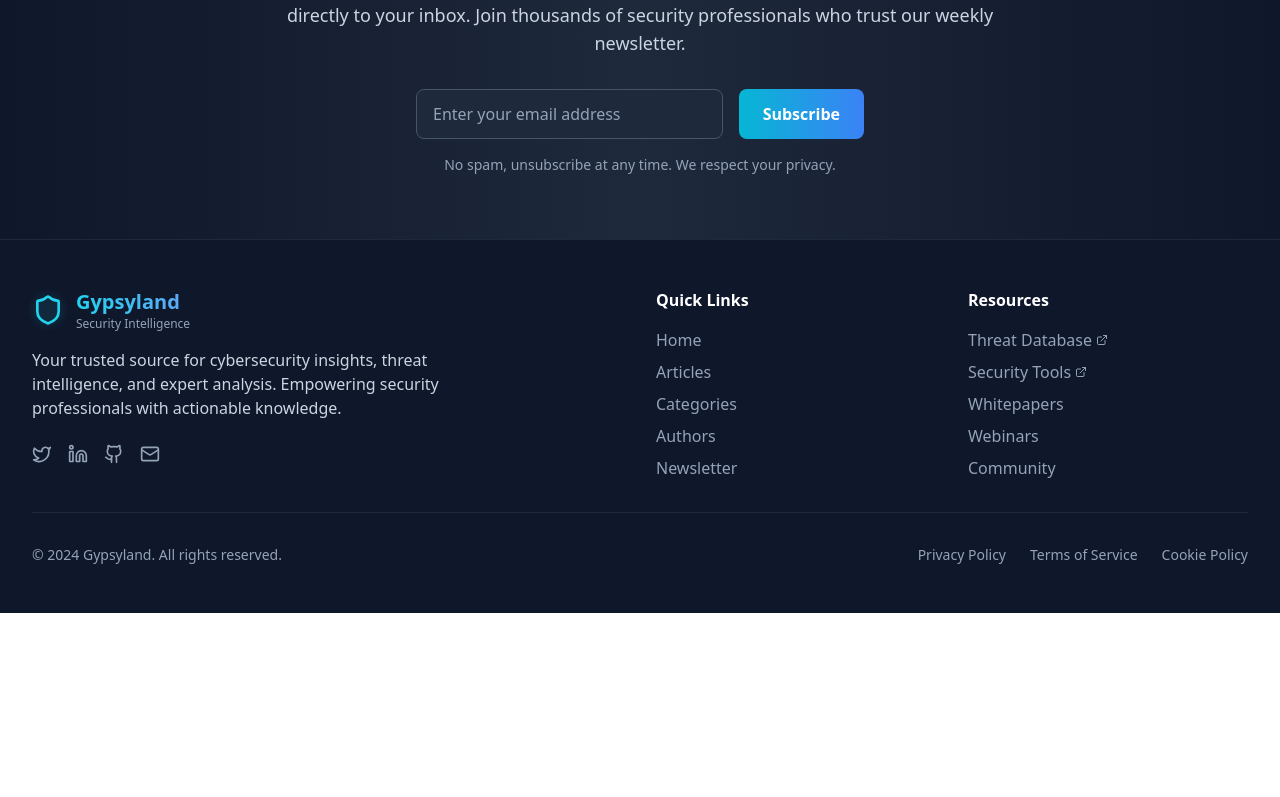
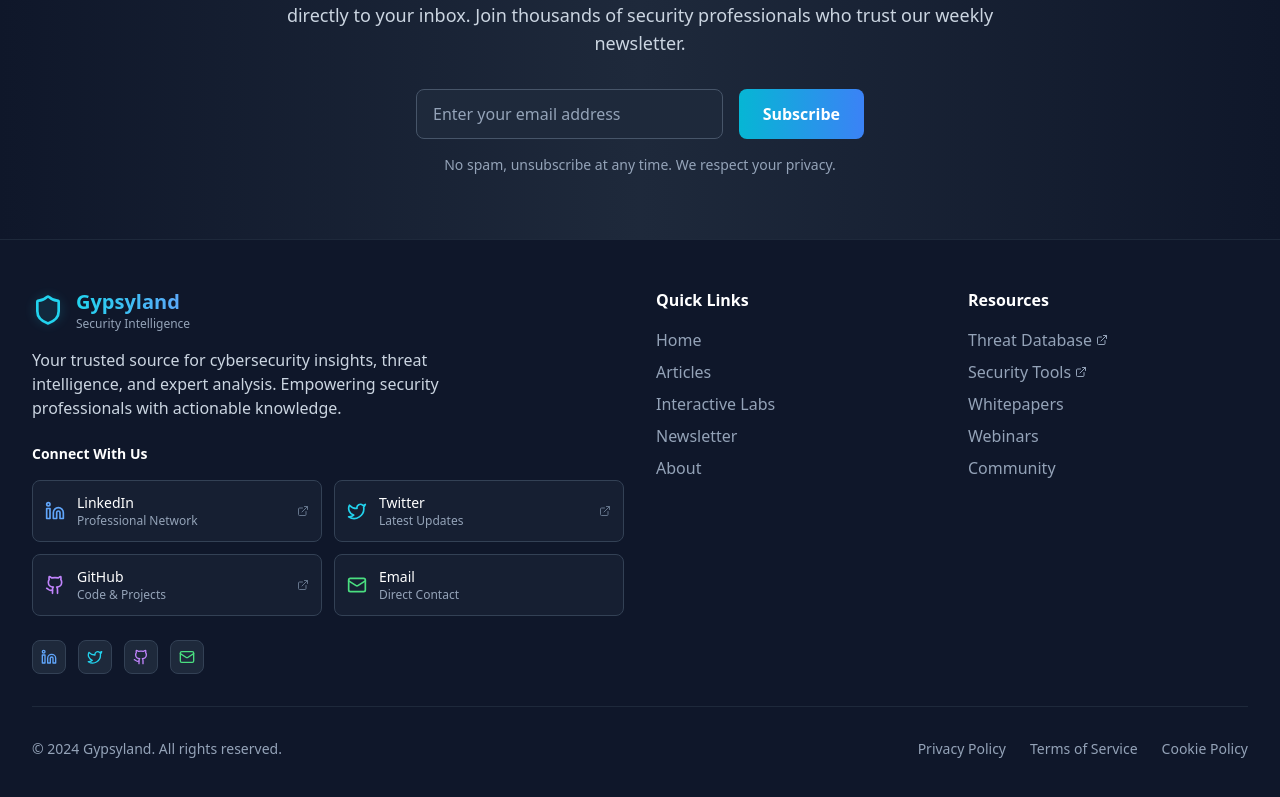
Before and after one commit to TheBlackGypsy/gypsyland, a React (Vite) app: page / in a window 1280 px wide. Shown: the part 6063-6860 px from the top of the page. Before the commit the page ends 6676 px from the top, so only its background shows below. Built offline with nearby package versions, Linux system fonts and the light colour scheme.

Commit message:
Add social media contact widgets including LinkedIn

```diff
--- a/src/components/Footer.tsx
+++ b/src/components/Footer.tsx
@@ -1,5 +1,5 @@
 import React from 'react';
-import { Shield, Mail, Github, Twitter, Linkedin, ExternalLink } from 'lucide-react';
+import { Shield, Mail, Github, Twitter, Linkedin, ExternalLink, MessageCircle, Globe } from 'lucide-react';
 
 export const Footer: React.FC = () => {
   return (
@@ -24,19 +24,114 @@ export const Footer: React.FC = () => {
               Your trusted source for cybersecurity insights, threat intelligence, and expert analysis.
               Empowering security professionals with actionable knowledge.
             </p>
-            <div className="flex space-x-4">
-              <a href="#" className="text-slate-400 hover:text-cyan-400 transition-colors">
-                <Twitter className="h-5 w-5" />
-              </a>
-              <a href="#" className="text-slate-400 hover:text-cyan-400 transition-colors">
-                <Linkedin className="h-5 w-5" />
-              </a>
-              <a href="#" className="text-slate-400 hover:text-cyan-400 transition-colors">
-                <Github className="h-5 w-5" />
-              </a>
-              <a href="#" className="text-slate-400 hover:text-cyan-400 transition-colors">
-                <Mail className="h-5 w-5" />
-              </a>
+
+            {/* Social Media Contact Widgets */}
+            <div className="space-y-4">
+              <h4 className="text-white font-semibold text-sm">Connect With Us</h4>
+              <div className="grid grid-cols-2 gap-3">
+                {/* LinkedIn */}
+                <a
+                  href="https://linkedin.com/in/your-profile"
+                  target="_blank"
+                  rel="noopener noreferrer"
+                  className="flex items-center space-x-3 p-3 bg-slate-800/50 border border-slate-700 rounded-lg hover:border-blue-500/50 hover:bg-slate-800 transition-all duration-200 group"
+                >
+                  <div className="flex-shrink-0">
+                    <Linkedin className="h-5 w-5 text-blue-400 group-hover:text-blue-300" />
+                  </div>
+                  <div className="min-w-0 flex-1">
+                    <p className="text-sm font-medium text-white group-hover:text-blue-300">LinkedIn</p>
+                    <p className="text-xs text-slate-400 truncate">Professional Network</p>
+                  </div>
+                  <ExternalLink className="h-3 w-3 text-slate-500 group-hover:text-blue-400" />
+                </a>
+
+                {/* Twitter */}
+                <a
+                  href="https://twitter.com/your-handle"
+                  target="_blank"
+                  rel="noopener noreferrer"
+                  className="flex items-center space-x-3 p-3 bg-slate-800/50 border border-slate-700 rounded-lg hover:border-cyan-500/50 hover:bg-slate-800 transition-all duration-200 group"
+                >
+                  <div className="flex-shrink-0">
+                    <Twitter className="h-5 w-5 text-cyan-400 group-hover:text-cyan-300" />
+                  </div>
+                  <div className="min-w-0 flex-1">
+                    <p className="text-sm font-medium text-white group-hover:text-cyan-300">Twitter</p>
+                    <p className="text-xs text-slate-400 truncate">Latest Updates</p>
+                  </div>
+                  <ExternalLink className="h-3 w-3 text-slate-500 group-hover:text-cyan-400" />
+                </a>
+
+                {/* GitHub */}
+                <a
+                  href="https://github.com/your-username"
+                  target="_blank"
+                  rel="noopener noreferrer"
+                  className="flex items-center space-x-3 p-3 bg-slate-800/50 border border-slate-700 rounded-lg hover:border-purple-500/50 hover:bg-slate-800 transition-all duration-200 group"
+                >
+                  <div className="flex-shrink-0">
+                    <Github className="h-5 w-5 text-purple-400 group-hover:text-purple-300" />
+                  </div>
+                  <div className="min-w-0 flex-1">
+                    <p className="text-sm font-medium text-white group-hover:text-purple-300">GitHub</p>
+                    <p className="text-xs text-slate-400 truncate">Code & Projects</p>
+                  </div>
+                  <ExternalLink className="h-3 w-3 text-slate-500 group-hover:text-purple-400" />
+                </a>
+
+                {/* Email */}
+                <a
+                  href="mailto:contact@gypsyland.com"
+                  className="flex items-center space-x-3 p-3 bg-slate-800/50 border border-slate-700 rounded-lg hover:border-green-500/50 hover:bg-slate-800 transition-all duration-200 group"
+                >
+                  <div className="flex-shrink-0">
+                    <Mail className="h-5 w-5 text-green-400 group-hover:text-green-300" />
+                  </div>
+                  <div className="min-w-0 flex-1">
+                    <p className="text-sm font-medium text-white group-hover:text-green-300">Email</p>
+                    <p className="text-xs text-slate-400 truncate">Direct Contact</p>
+                  </div>
+                </a>
+              </div>
+
+              {/* Quick Social Links */}
+              <div className="flex space-x-3 pt-2">
+                <a
+                  href="https://linkedin.com/in/your-profile"
+                  target="_blank"
+                  rel="noopener noreferrer"
+                  className="p-2 bg-slate-800 border border-slate-700 rounded-lg text-blue-400 hover:text-blue-300 hover:border-blue-500/50 transition-all duration-200"
+                  title="Follow on LinkedIn"
+                >
+                  <Linkedin className="h-4 w-4" />
+                </a>
+                <a
+                  href="https://twitter.com/your-handle"
+                  target="_blank"
+                  rel="noopener noreferrer"
+                  className="p-2 bg-slate-800 border border-slate-700 rounded-lg text-cyan-400 hover:text-cyan-300 hover:border-cyan-500/50 transition-all duration-200"
+                  title="Follow on Twitter"
+                >
+                  <Twitter className="h-4 w-4" />
+                </a>
+                <a
+                  href="https://github.com/your-username"
+                  target="_blank"
+                  rel="noopener noreferrer"
+                  className="p-2 bg-slate-800 border border-slate-700 rounded-lg text-purple-400 hover:text-purple-300 hover:border-purple-500/50 transition-all duration-200"
+                  title="Follow on GitHub"
+                >
+                  <Github className="h-4 w-4" />
+                </a>
+                <a
+                  href="mailto:contact@gypsyland.com"
+                  className="p-2 bg-slate-800 border border-slate-700 rounded-lg text-green-400 hover:text-green-300 hover:border-green-500/50 transition-all duration-200"
+                  title="Send Email"
+                >
+                  <Mail className="h-4 w-4" />
+                </a>
+              </div>
             </div>
           </div>
 
@@ -45,10 +140,10 @@ export const Footer: React.FC = () => {
             <h4 className="text-white font-semibold mb-4">Quick Links</h4>
             <ul className="space-y-2">
               <li><a href="#" className="text-slate-400 hover:text-cyan-400 transition-colors">Home</a></li>
-              <li><a href="#" className="text-slate-400 hover:text-cyan-400 transition-colors">Articles</a></li>
-              <li><a href="#" className="text-slate-400 hover:text-cyan-400 transition-colors">Categories</a></li>
-              <li><a href="#" className="text-slate-400 hover:text-cyan-400 transition-colors">Authors</a></li>
-              <li><a href="#" className="text-slate-400 hover:text-cyan-400 transition-colors">Newsletter</a></li>
+              <li><a href="#blog" className="text-slate-400 hover:text-cyan-400 transition-colors">Articles</a></li>
+              <li><a href="#resources" className="text-slate-400 hover:text-cyan-400 transition-colors">Interactive Labs</a></li>
+              <li><a href="#newsletter" className="text-slate-400 hover:text-cyan-400 transition-colors">Newsletter</a></li>
+              <li><a href="#" className="text-slate-400 hover:text-cyan-400 transition-colors">About</a></li>
             </ul>
           </div>
 
```
